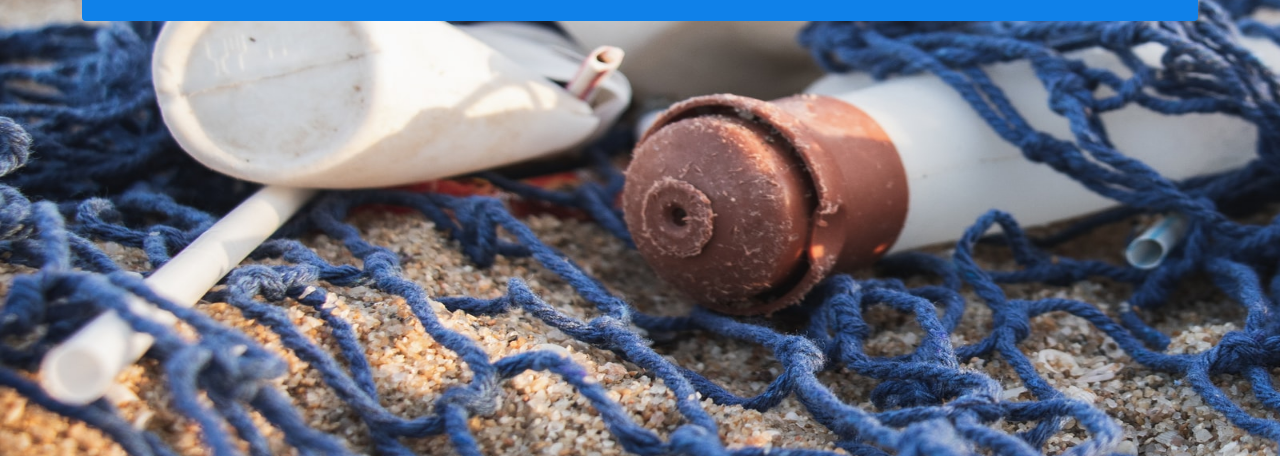
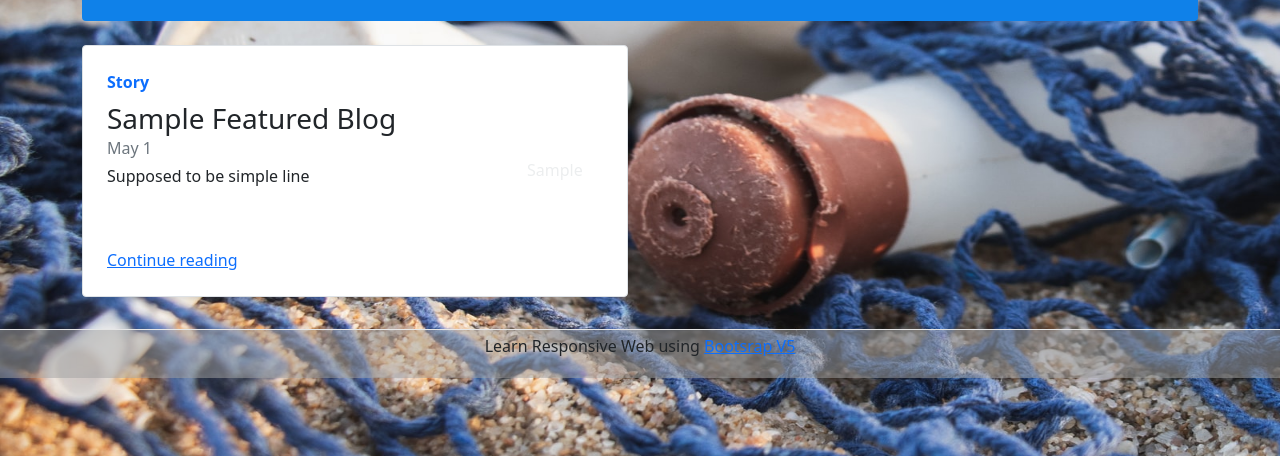
Before and after one commit to dimasradhityo/responsiveWeb, a plain HTML site: page index.html in a window 1280 px wide. Shown: the part 344-800 px from the top of the page. Drawn offline with nearby package versions, Linux system fonts and the light colour scheme.

Commit message:
add footer + changes

```diff
--- a/index.html
+++ b/index.html
@@ -56,13 +56,40 @@
 
 	<main class="container main-section">
 		<div class="p-4 md-5 my-4 text-white rounded bg-blue">
-			<div class="col-md-6 px-0">
+			<div class="col-md-6 px-0 main-headline" >
 				<h1 class="text-headline">Help! Even Just Tiny.</h1>
 				<h1 class="text-headline">Let's make people more aware of their waste.</h1>
 				<a href="#" role="button" class="btn btn-primary btn-lg button-headline">Join!</a>
 			</div>
 		</div>
+
+		<div class="row mb-2">
+			<div class="col-md-6">
+				<div class="row g-0 border rounded overflow-hidden flex-md-row mb-4 shadow-sm h-md250 position-relative bg-white">
+					<div class="col p-4 d-flex flex-column position-static">
+						<strong class="d-inline-block mb-2 text-primary">Story</strong>
+						<h3 class="mb-0">Sample Featured Blog</h3>
+						<p class="mb-1 text-muted">May 1</p>
+						<p class="card-text mb-auto">Supposed to be simple line</p>
+						<a href="#" class="stretched-link">Continue reading</a>
+					</div>
+					<div class="col-auto d-none d-lg-block">
+						<svg src="" class="bd-placeholder-img" width="200" height="250" xmlns="http://www.w3.org/2000/svg" role="img" aria-label="Placeholder: Thumbnail" preserveAspectRatio="xMidYMid slice=" focusable="false">
+							<rect width="100%" heigth="100%" fill="#55595c"></rect>
+							<text x="50%" y="50%" fill="#eceeef" dy=".3em">Sample</text>
+						</svg>
+					</div>
+				</div>
+			</div>
+		</div>
 	</main>
+
+	<footer class="blog-footer">
+			<p>
+				Learn Responsive Web using
+				<a href="https://getbootstrap.com">Bootsrap V5</a>
+			</p>
+	</footer>
 
 	<script src="https://cdn.jsdelivr.net/npm/bootstrap@5.0.0-beta3/dist/js/bootstrap.bundle.min.js" integrity="sha384-JEW9xMcG8R+pH31jmWH6WWP0WintQrMb4s7ZOdauHnUtxwoG2vI5DkLtS3qm9Ekf" crossorigin="anonymous"></script>
 
--- a/static/main.css
+++ b/static/main.css
@@ -90,7 +90,7 @@ body {
 	border-color: red;
 }
 
-.main-content > p {
+.main-headline > p {
 	max-width: inherit;
 	color: #0f81e9;
 	font-family: 'Montserrat', sans-serif;
@@ -99,3 +99,10 @@ body {
 .container-sm {
 	/*max-width: inherit;*/
 }
+
+.blog-footer {
+	padding: .25rem;
+	background-color: #a4a4a485;
+	text-align: center;
+	border-top: 1px solid #e5e5e5;
+}
```
